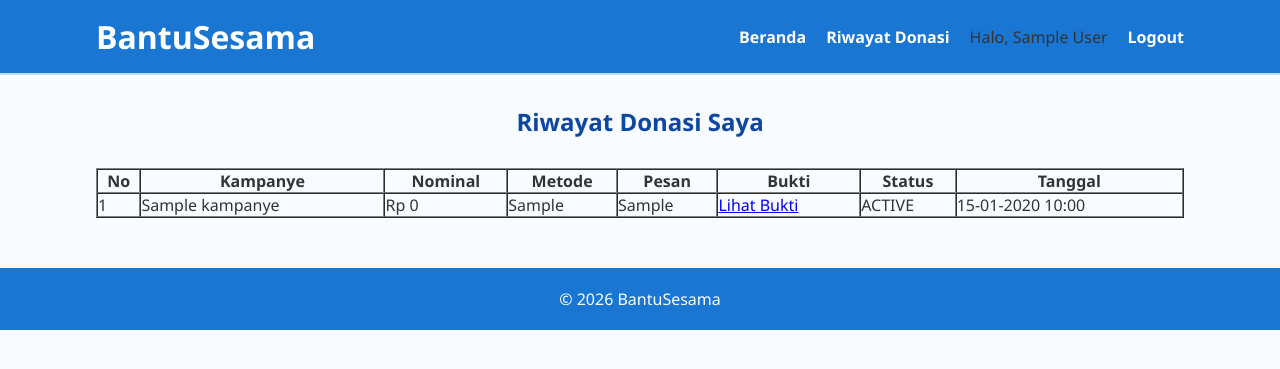
After one commit to indiraamn/crowdfunding-mini-project-1, a PHP site: page /riwayat_donasi.php in a window 1280 px wide. The commit adds this page. Shown: the top 369 px of the page. Run offline with PHP 8.4, Linux system fonts and the light colour scheme; the visitor is signed in with stand-in values (Sample User, id 1); tables that the repository leaves empty or names only in its code hold one stand-in row (values such as "Sample post").

Commit message:
add riwayat donasi

```diff
--- a/donasi.php
+++ b/donasi.php
@@ -50,6 +50,9 @@ if (!$donatur) {
 }
 $error = "";
 $success = "";
+if (isset($_GET["success"]) && $_GET["success"] == 1) {
+    $success = "Donasi berhasil dikirim. Status donasi Anda masih PENDING dan menunggu verifikasi.";
+}
 
 if ($_SERVER["REQUEST_METHOD"] == "POST") {
     $nominal = isset($_POST["nominal"]) ? (float)$_POST["nominal"] : 0;
@@ -106,7 +109,8 @@ if ($_SERVER["REQUEST_METHOD"] == "POST") {
                 );
 
                 if ($stmt_insert->execute()) {
-                    $success = "Donasi berhasil dikirim. Status donasi Anda masih PENDING dan menunggu verifikasi.";
+                    header("Location: donasi.php?id=" . $id . "&success=1");
+                    exit;
                 } else {
                     $error = "Gagal menyimpan donasi ke database.";
                 }
--- /dev/null
+++ b/riwayat_donasi.php
@@ -0,0 +1,128 @@
+<?php
+session_start();
+require 'koneksi.php';
+
+if (!isset($_SESSION["donatur_id"])) {
+    header("Location: login.php");
+    exit;
+}
+
+$donatur_id = $_SESSION["donatur_id"];
+
+function formatRupiah($angka) {
+    return 'Rp ' . number_format($angka, 0, ',', '.');
+}
+
+function formatTanggal($tanggal) {
+    return date('d-m-Y H:i', strtotime($tanggal));
+}
+
+$stmt = $conn->prepare("
+    SELECT
+        d.id,
+        d.nominal,
+        d.metode_pembayaran,
+        d.pesan_dukungan,
+        d.bukti_transfer,
+        d.status,
+        d.created_at,
+        k.judul AS judul_kampanye
+    FROM donasi d
+    JOIN kampanye k ON d.kampanye_id = k.id
+    WHERE d.donatur_id = ?
+    ORDER BY d.created_at DESC
+");
+
+$stmt->bind_param("i", $donatur_id);
+$stmt->execute();
+$result = $stmt->get_result();
+
+$riwayat = [];
+while ($row = $result->fetch_assoc()) {
+    $riwayat[] = $row;
+}
+?>
+<!DOCTYPE html>
+<html lang="id">
+<head>
+    <meta charset="UTF-8">
+    <meta name="viewport" content="width=device-width, initial-scale=1.0">
+    <title>Riwayat Donasi - BantuSesama</title>
+    <link rel="stylesheet" href="css/style.css">
+</head>
+<body>
+
+<header>
+    <div class="container">
+        <h1 class="logo">Bantu<span>Sesama</span></h1>
+        <nav>
+            <ul>
+                <li><a href="index.php">Beranda</a></li>
+                <li><a href="riwayat_donasi.php">Riwayat Donasi</a></li>
+                <li>
+                    <span>Halo, <?php echo htmlspecialchars($_SESSION["donatur_nama"]); ?></span>
+                </li>
+                <li><a href="logout.php">Logout</a></li>
+            </ul>
+        </nav>
+    </div>
+</header>
+
+<main class="container">
+    <h2 class="section-title">Riwayat Donasi Saya</h2>
+
+    <?php if (count($riwayat) > 0): ?>
+        <table border="1" cellpadding="10" cellspacing="0" width="100%">
+            <thead>
+                <tr>
+                    <th>No</th>
+                    <th>Kampanye</th>
+                    <th>Nominal</th>
+                    <th>Metode</th>
+                    <th>Pesan</th>
+                    <th>Bukti</th>
+                    <th>Status</th>
+                    <th>Tanggal</th>
+                </tr>
+            </thead>
+            <tbody>
+                <?php $no = 1; ?>
+                <?php foreach ($riwayat as $r): ?>
+                    <tr>
+                        <td><?= $no++ ?></td>
+                        <td><?= htmlspecialchars($r['judul_kampanye']) ?></td>
+                        <td><?= formatRupiah($r['nominal']) ?></td>
+                        <td><?= htmlspecialchars($r['metode_pembayaran']) ?></td>
+                        <td>
+                            <?= $r['pesan_dukungan'] ? htmlspecialchars($r['pesan_dukungan']) : '-' ?>
+                        </td>
+                        <td>
+                            <?php if (!empty($r['bukti_transfer'])): ?>
+                                <a href="<?= htmlspecialchars($r['bukti_transfer']) ?>" target="_blank">Lihat Bukti</a>
+                            <?php else: ?>
+                                -
+                            <?php endif; ?>
+                        </td>
+                        <td>
+                            <?= strtoupper(htmlspecialchars($r['status'])) ?>
+                        </td>
+                        <td><?= formatTanggal($r['created_at']) ?></td>
+                    </tr>
+                <?php endforeach; ?>
+            </tbody>
+        </table>
+    <?php else: ?>
+        <p style="text-align:center; padding:40px 0; color:#888;">
+            Kamu belum pernah melakukan donasi.
+        </p>
+    <?php endif; ?>
+</main>
+
+<footer>
+    <div class="container">
+        <p>&copy; 2026 BantuSesama</p>
+    </div>
+</footer>
+
+</body>
+</html>
```
Also changed, not shown: bukti/bukti_1780678982_14.png (added).
